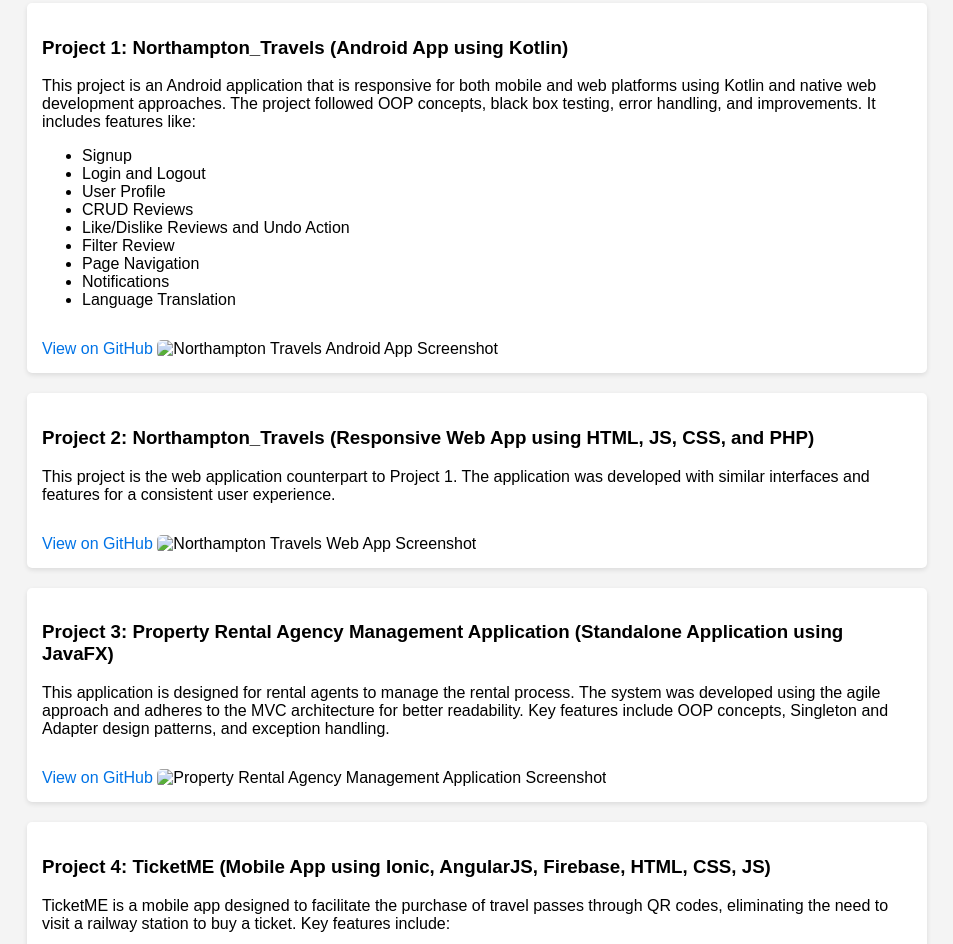
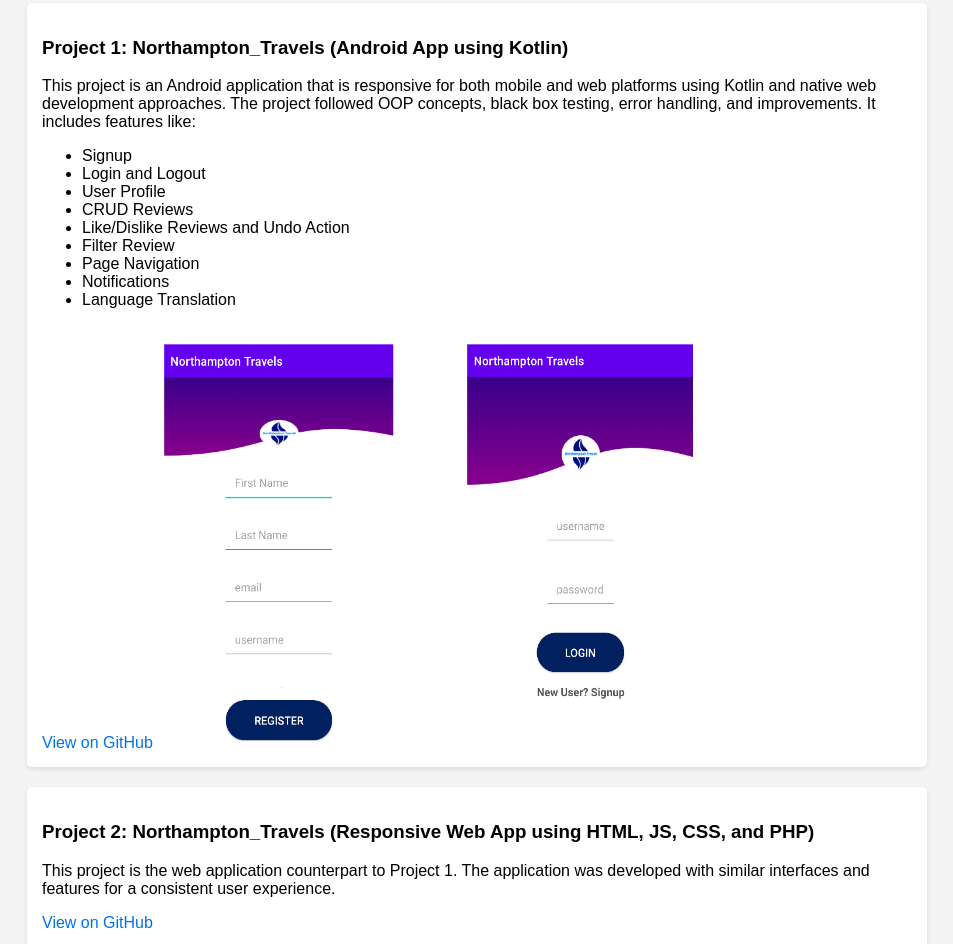
Before and after one commit to Dilangi/Dilangi.github.io, a plain HTML site: page index.html in a window 1280 px wide. Shown: the part 351-1295 px from the top of the page, without its empty margins (163-1116 px from the left). Drawn offline with Linux system fonts and the light colour scheme.

Commit message:
Update image format in index.html

```diff
--- a/index.html
+++ b/index.html
@@ -81,21 +81,21 @@
             <li>Language Translation</li>
         </ul>
         <a href="https://github.com/Dilangi/Northampton_Travels">View on GitHub</a>
-        <img src="./img/p1s1.jpg" alt="Northampton Travels Android App Screenshot">
+        <img src="./img/p1s1.png" alt="Northampton Travels Android App Screenshot">
     </div>
 
     <div class="project">
         <h3>Project 2: Northampton_Travels (Responsive Web App using HTML, JS, CSS, and PHP)</h3>
         <p>This project is the web application counterpart to Project 1. The application was developed with similar interfaces and features for a consistent user experience.</p>
         <a href="https://github.com/Dilangi/northampton_travels-web_config">View on GitHub</a>
-        <img src="./img/p2s1.jpg" alt="Northampton Travels Web App Screenshot">
+        <img src="./img/p2s1.png" alt="Northampton Travels Web App Screenshot">
     </div>
 
     <div class="project">
         <h3>Project 3: Property Rental Agency Management Application (Standalone Application using JavaFX)</h3>
         <p>This application is designed for rental agents to manage the rental process. The system was developed using the agile approach and adheres to the MVC architecture for better readability. Key features include OOP concepts, Singleton and Adapter design patterns, and exception handling.</p>
         <a href="https://github.com/Dilangi/PropertyRental">View on GitHub</a>
-        <img src="./img/p3s1.jpg" alt="Property Rental Agency Management Application Screenshot">
+        <img src="../img/p3s1.png" alt="Property Rental Agency Management Application Screenshot">
     </div>
 
     <div class="project">
```
